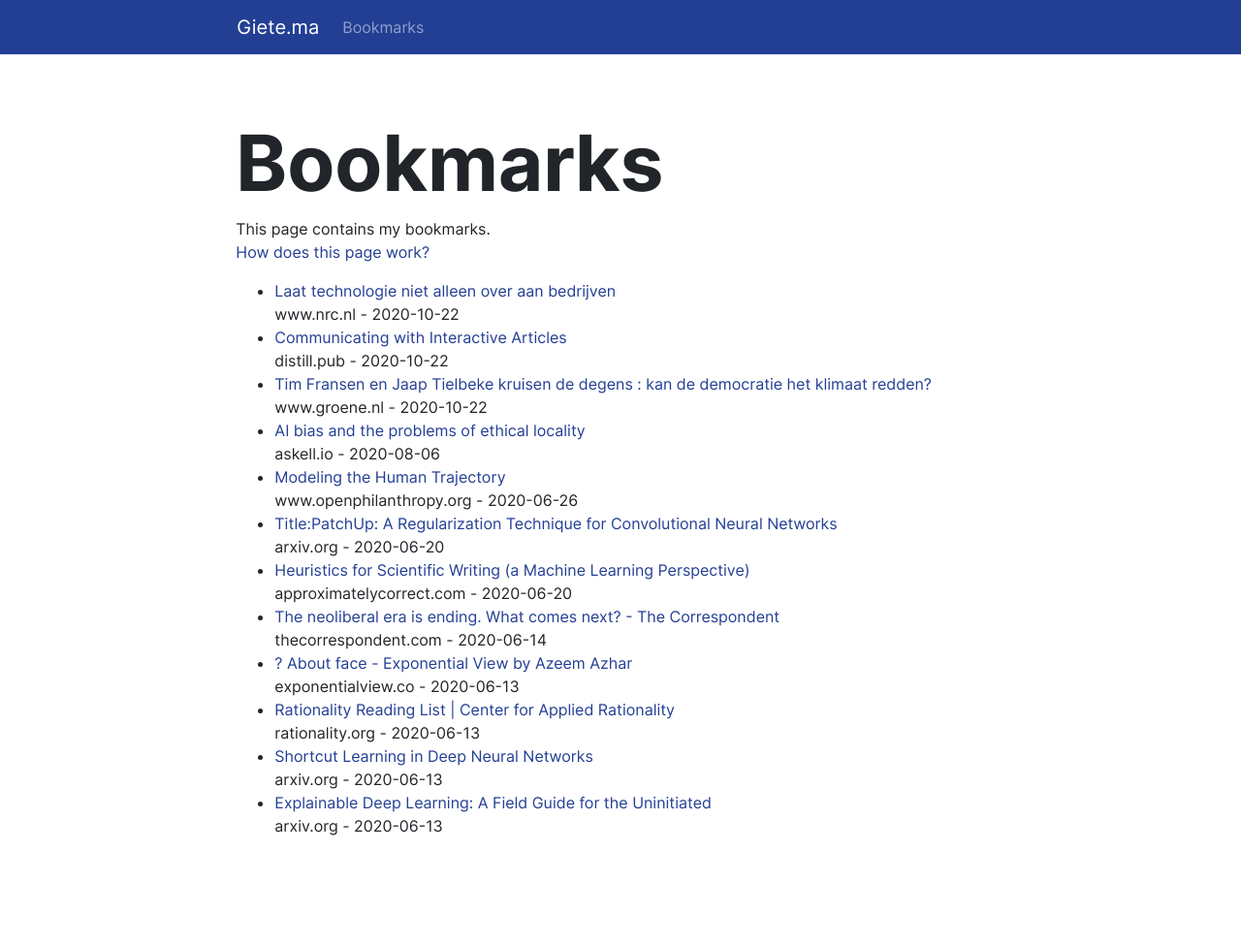
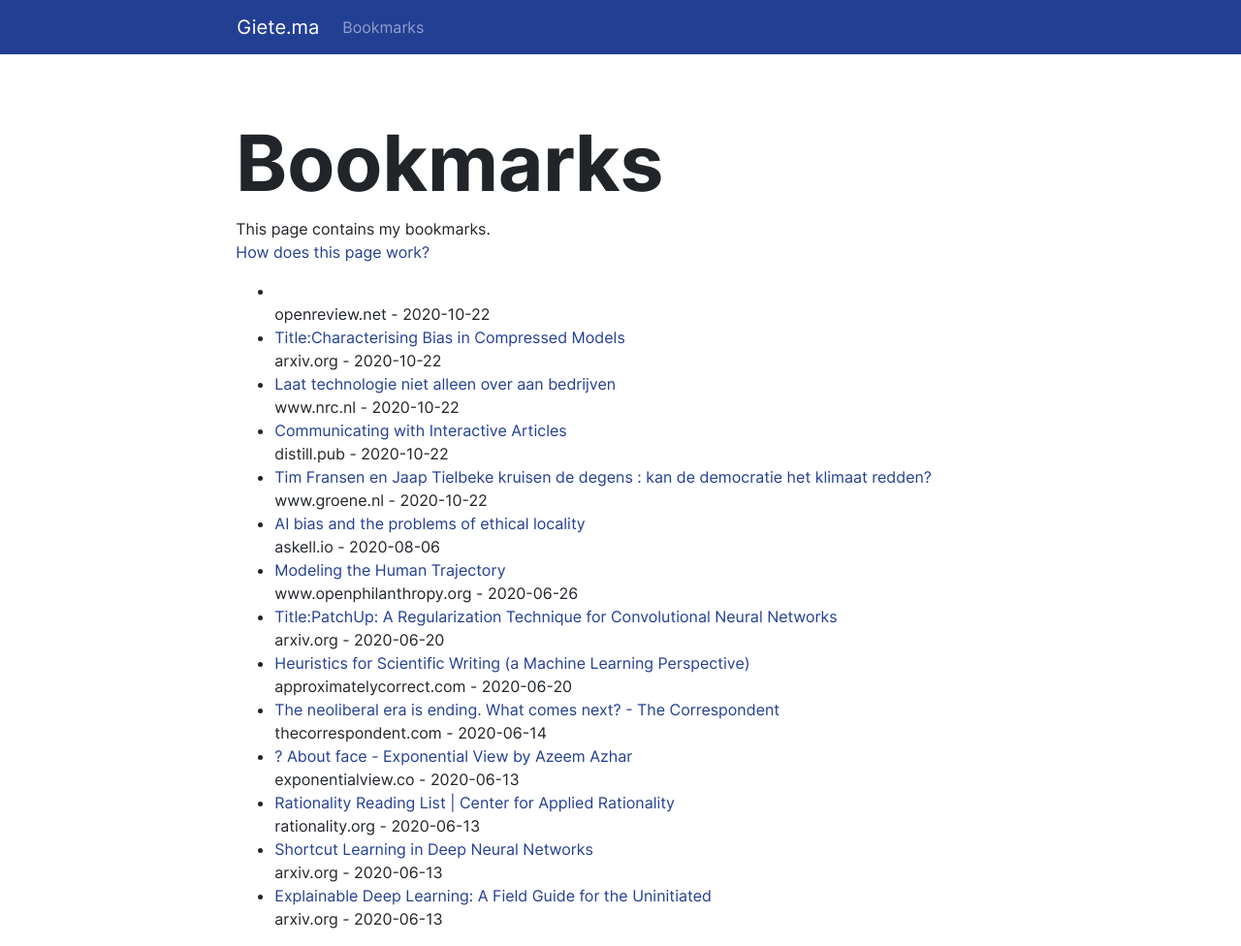
Before and after one commit to gietema/gietema.github.io, a Jekyll site: the page built from bookmarks.html, in a window 1280 px wide. Shown: the whole page at 97% size. Built offline with Jekyll 4.4.1, drawn with Linux system fonts in a browser that asks for light colours; nearby versions of some CDN libraries; before the commit the page ends 900 px from its top, so only the background shows below that.

Commit message:
Update bookmarks

```diff
--- a/bookmarks.html
+++ b/bookmarks.html
@@ -8,6 +8,8 @@ This page contains my bookmarks.
     <a href="/posts/2020/06/13/publishing-bookmarks.html">How does this page work?</a>
 </p>
 <ul>
+<li><a href="https://openreview.net/pdf?id=M4qXqdw3xC" target="_blank"></a><br>openreview.net - 2020-10-22</li>
+<li><a href="https://arxiv.org/abs/2010.03058v1" target="_blank">Title:Characterising Bias in Compressed Models</a><br>arxiv.org - 2020-10-22</li>
 <li><a href="https://www.nrc.nl/nieuws/2020/09/18/laat-technologie-niet-alleen-over-aan-bedrijven-a4012707" target="_blank">Laat technologie niet alleen over aan bedrijven</a><br>www.nrc.nl - 2020-10-22</li>
 <li><a href="https://distill.pub/2020/communicating-with-interactive-articles" target="_blank">Communicating with Interactive Articles</a><br>distill.pub - 2020-10-22</li>
 <li><a href="https://www.groene.nl/artikel/weer-die-eenzame-ijsbeer" target="_blank">Tim Fransen en Jaap Tielbeke kruisen de degens : kan de democratie het klimaat redden?</a><br>www.groene.nl - 2020-10-22</li>
```
